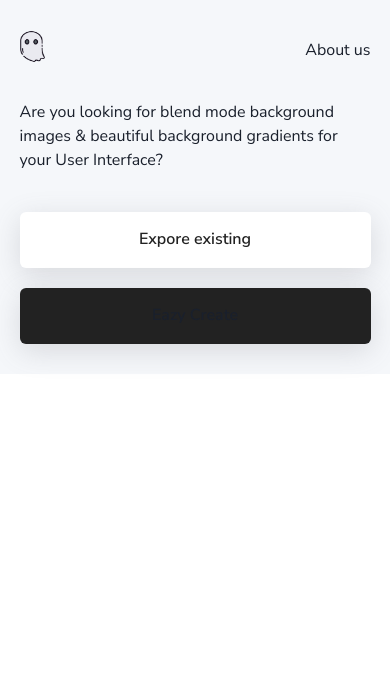
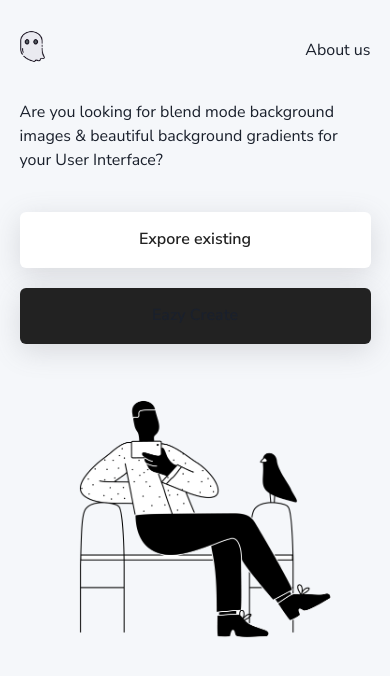
Before and after one commit to TyperGuy/shadowghost, a Next.js app: page / in a window 390 px wide. Shown: the top 676 px of the page. Built offline with nearby package versions, Linux system fonts and the light colour scheme.

Commit message:
feat(Call2Action) : responsivity to mobile and tablet

```diff
--- a/views/call2action/Call2Action.module.scss
+++ b/views/call2action/Call2Action.module.scss
@@ -13,10 +13,20 @@
   justify-content: space-between;
   align-items: center;
   padding-bottom: 30px;
+  flex-direction:column;
+  @media only screen and (min-width:866px){
+    flex-direction:row;
+  }
+  @media only screen and (min-width:1300px){
+    width: 1300px;
+  }
 }
 .buttonContainer{
   width: 100%;
   flex-direction: column;
+  @media only screen and (min-width:762px){
+    flex-direction: row;
+  }
 }
 .button{
   width: 100%;
@@ -58,3 +68,10 @@
   opacity: 1;
   transition: 0s
 }
+
+.img{
+  width: 100%;
+  @media only screen and (min-width:866px){
+    max-width: 400px;
+  }
+}
--- a/views/call2action/index.tsx
+++ b/views/call2action/index.tsx
@@ -1,4 +1,4 @@
-import { Box, Button, Flex, Text } from "@chakra-ui/react";
+import { Box, Button, Flex, Img, Text } from "@chakra-ui/react";
 import type { NextPage } from "next";
 import Styles from "./Call2Action.module.scss";
 
@@ -17,6 +17,7 @@ export const Call2Action: NextPage = () => {
           <Button className={Styles.button}> Eazy Create</Button>
         </Flex>
       </Flex>
+      <Img className={Styles.img} src="/illustration.png"/>
      </div>
     </div>
   );
```
Also changed, not shown: public/illustration.png (renamed from public/ilustration.png).
